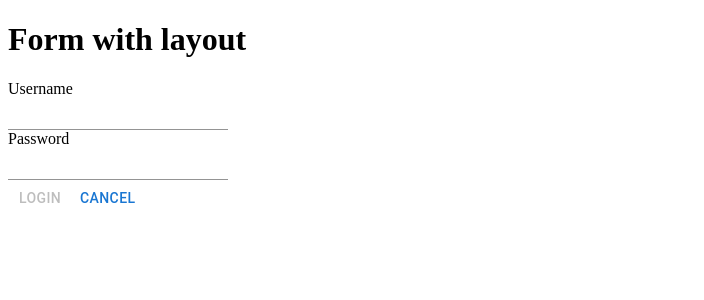
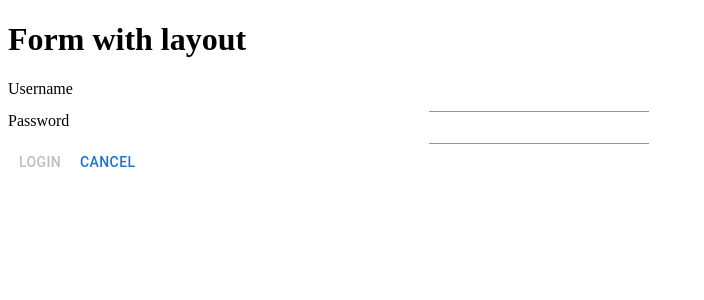
Before and after one commit to konradmi/nextjs-forms, a Next.js app: page /form-layout in a window 1280 px wide. Shown: the top 300 px of the page, without its empty margins (0-704 px from the left). Built offline with nearby package versions, Linux system fonts and the light colour scheme.

Commit message:
nest Grids

```diff
--- a/app/form-layout/FormLayout.tsx
+++ b/app/form-layout/FormLayout.tsx
@@ -18,11 +18,11 @@ const initialValues = {
 const formItemLayout = {
   labelCol: {
     xs: { span: 1 },
-    sm: { span: 3 },
+    sm: { span: 4 },
   },
   wrapperCol: {
     xs: { span: 2 },
-    sm: { span: 6 },
+    sm: { span: 8 },
   },
 }
 
@@ -41,8 +41,8 @@ const FormLayout = () => {
     <>
       <h1>Form with layout</h1>
       <ZodForm initialValues={initialValues} onSubmit={handleSubmit} schema={schema} submitValidation={submitValidation} formItemLayout={formItemLayout}>
-        <FormInput name={getName('username')} label='Username' layoutSize='xs'/>
-        <FormInput name={getName('password')} type='password' label='Password' layoutSize='xs'/>
+        <FormInput name={getName('username')} label='Username' layoutSize='sm'/>
+        <FormInput name={getName('password')} type='password' label='Password' layoutSize='sm'/>
         <div>
           <FormSubmitButton label='Login'/>
           <FormCancelButton/>
--- a/components/forms/FormInput.tsx
+++ b/components/forms/FormInput.tsx
@@ -37,7 +37,7 @@ const FormInput = ({ name, label, layoutSize, type, parse = value => value, form
           <>
             { formItemLayout && layoutSize
                 ? (
-                  <>
+                  <Grid container direction='row'>
                     <Grid item xs={formItemLayout.labelCol[layoutSize].span}>
                       {label}
                     </Grid>
@@ -51,7 +51,7 @@ const FormInput = ({ name, label, layoutSize, type, parse = value => value, form
                         onBlur={field.onBlur}
                       />
                     </Grid>
-                  </>
+                  </Grid>
                 ) : (
                   <>
                     { label && <label htmlFor={name}>{label}</label> }
```
